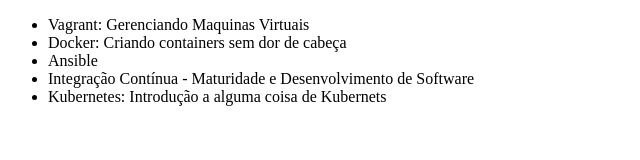
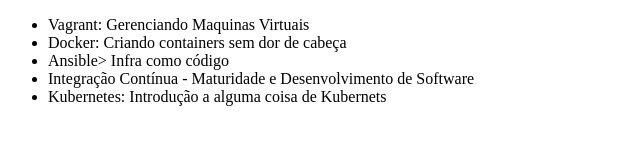
Before and after one commit to edersato/alura-git, a plain HTML site: page index.html in a window 1280 px wide. Shown: the whole page, without its empty margins (0-640 px from the left). Drawn offline with Linux system fonts and the light colour scheme.

Commit message:
Alterando nome do curso de ansible

```diff
--- a/index.html
+++ b/index.html
@@ -8,7 +8,7 @@
     <ul>
         <li>Vagrant: Gerenciando Maquinas Virtuais</li>
         <li>Docker: Criando containers sem dor de cabeça</li>
-        <li>Ansible</li>
+        <li>Ansible> Infra como código</li>
         <li>Integração Contínua - Maturidade e Desenvolvimento de Software</li>
         <li>Kubernetes: Introdução a alguma coisa de Kubernets</li>
     </ul>
```
